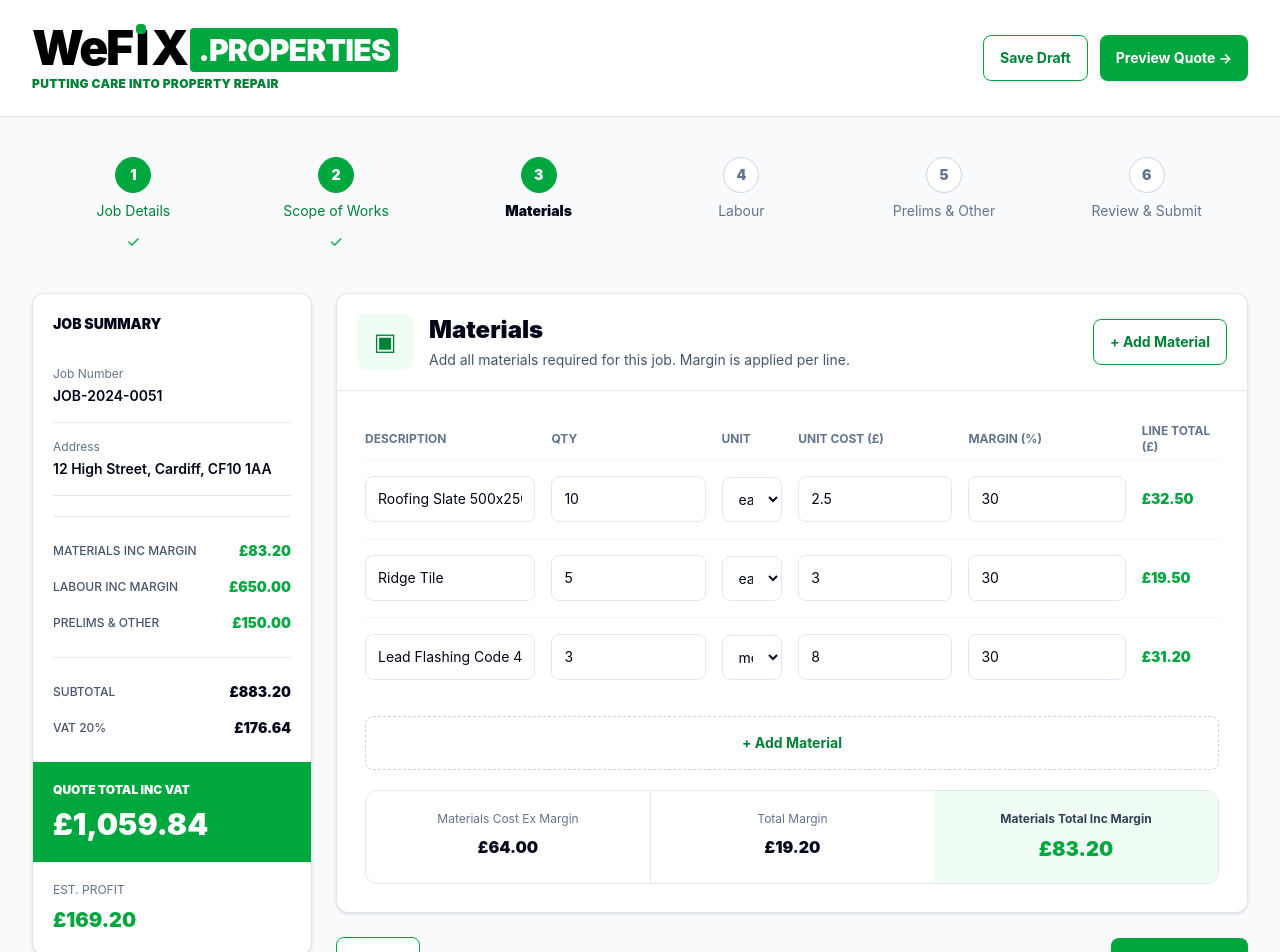
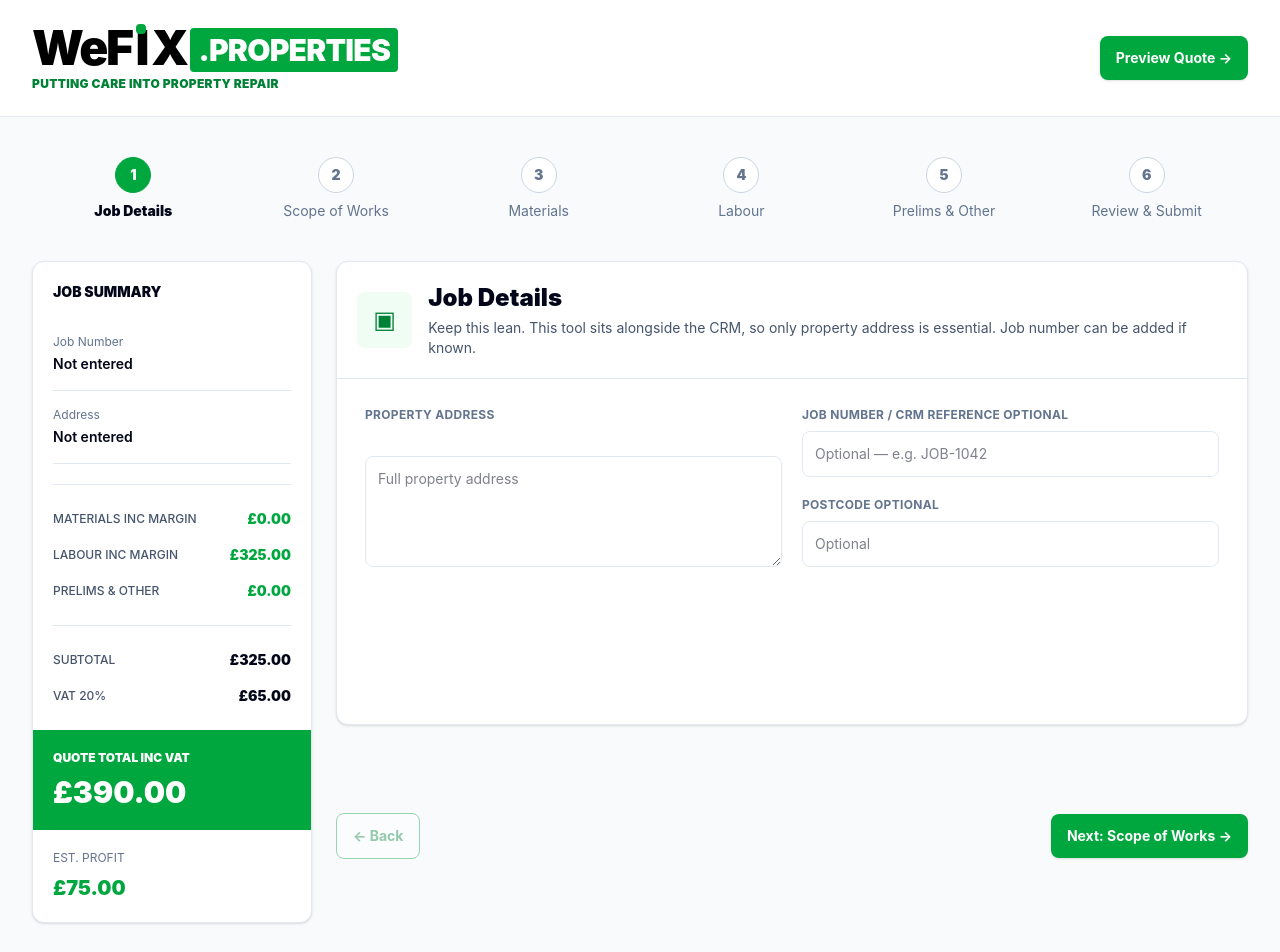
Before and after one commit to sj-wefix/wefix-quote-app, a React (Vite) app: page / in a window 1280 px wide. Shown: the top 952 px of the page. Built offline with nearby package versions, Linux system fonts and the light colour scheme.

Commit message:
Clean frontend and fix live submission

```diff
--- a/src/App.jsx
+++ b/src/App.jsx
@@ -1,4 +1,6 @@
 import React, { useMemo, useState } from "react";
+
+const SHEET_WEB_APP_URL = "https://script.google.com/macros/s/AKfycbyszVcji_ROGPJrXs7qIIvioUGO5RUfOL9DB4PFnyYu_EzLECZfNCTcuH5bK8DubdTgjw/exec";
 
 const gbp = new Intl.NumberFormat("en-GB", { style: "currency", currency: "GBP" });
 const makeId = () => `id-${Date.now()}-${Math.random().toString(36).slice(2)}`;
@@ -99,26 +101,24 @@ function SummaryRow({ label, value }) {
 }
 
 export default function MaintenanceQuotePrototype() {
-  const [step, setStep] = useState(2);
+  const [step, setStep] = useState(0);
+  const [isSubmitting, setIsSubmitting] = useState(false);
+
   const [form, setForm] = useState({
     address: "",
     postcode: "",
     jobNumber: "",
     workItems: [emptyWork()],
     observations: "",
-    materials: [
-      { id: makeId(), description: "Roofing Slate 500x250", qty: 10, unit: "each", unitCost: 2.5, margin: 30 },
-      { id: makeId(), description: "Ridge Tile", qty: 5, unit: "each", unitCost: 3, margin: 30 },
-      { id: makeId(), description: "Lead Flashing Code 4", qty: 3, unit: "metre", unitCost: 8, margin: 30 },
-    ],
+    materials: [emptyMaterial()],
     skilledRate: 250,
     skilledDays: 1,
-    skilledOperatives: 2,
+    skilledOperatives: 1,
     unskilledRate: 160,
     unskilledDays: 0,
     unskilledOperatives: 0,
     labourMargin: 30,
-    prelims: [{ id: makeId(), description: "Waste disposal / parking / protection", amount: 150, margin: 0 }],
+    prelims: [emptyPrelim()],
     vat: true,
     pricingApproach: "Competitive — sharp but commercially safe",
     adminNotes: "",
@@ -168,35 +168,38 @@ export default function MaintenanceQuotePrototype() {
     submittedAt: new Date().toISOString(),
   };
 
-  const payload = JSON.stringify(cleanQuoteData, null, 2);
-
-  const downloadPayload = () => {
-    const blob = new Blob([payload], { type: "application/json" });
-    const url = URL.createObjectURL(blob);
-    const a = document.createElement("a");
-    a.href = url;
-    a.download = `${form.jobNumber || "quote"}-submission.json`;
-    a.click();
-    URL.revokeObjectURL(url);
-  };
+  const payload = JSON.stringify(cleanQuoteData);
 
   const submitToSheet = async () => {
+    if (!form.address.trim()) {
+      alert("Please add the property address before submitting.");
+      setStep(0);
+      return;
+    }
+
+    if (SHEET_WEB_APP_URL.includes("REPLACE_WITH")) {
+      alert("Google Sheet URL is not set in App.jsx.");
+      return;
+    }
+
+    setIsSubmitting(true);
+
     try {
-      const response = await fetch("PASTE_YOUR_GOOGLE_SCRIPT_URL_HERE", {
+      await fetch(SHEET_WEB_APP_URL, {
         method: "POST",
+        mode: "no-cors",
+        headers: {
+          "Content-Type": "text/plain;charset=utf-8",
+        },
         body: payload,
       });
 
-      const result = await response.json();
-
-      if (result.success) {
       alert("Quote submitted successfully");
-      } else {
-        alert("Submission failed");
-      }
     } catch (error) {
       alert("Error submitting quote");
       console.error(error);
+    } finally {
+      setIsSubmitting(false);
     }
   };
 
@@ -205,10 +208,7 @@ export default function MaintenanceQuotePrototype() {
       <div className="border-b border-slate-200 bg-white">
         <div className="mx-auto flex max-w-7xl flex-col gap-5 px-4 py-6 md:flex-row md:items-center md:justify-between md:px-8">
           <BrandLogo />
-          <div className="flex gap-3">
-            <Button variant="secondary" onClick={downloadPayload}>Save Draft</Button>
           <Button onClick={() => setStep(5)}>Preview Quote →</Button>
-          </div>
         </div>
       </div>
 
@@ -228,11 +228,10 @@ export default function MaintenanceQuotePrototype() {
         </nav>
 
         <div className="grid gap-6 lg:grid-cols-[280px_1fr]">
-          <aside className="grid gap-5 self-start">
-            <div className="rounded-xl border border-slate-200 bg-white p-5 shadow-sm">
+          <aside className="self-start rounded-xl border border-slate-200 bg-white p-5 shadow-sm">
             <h3 className="mb-4 text-sm font-black uppercase text-slate-950">Job Summary</h3>
-              <SummaryRow label="Job Number" value={form.jobNumber || "JOB-2024-0051"} />
-              <SummaryRow label="Address" value={form.address || "12 High Street, Cardiff, CF10 1AA"} />
+            <SummaryRow label="Job Number" value={form.jobNumber || "Not entered"} />
+            <SummaryRow label="Address" value={form.address || "Not entered"} />
 
             <div className="mt-5 border-t border-slate-200 pt-4">
               <Metric label="Materials inc margin" value={gbp.format(totals.materialSell)} highlight />
@@ -251,8 +250,6 @@ export default function MaintenanceQuotePrototype() {
               <div className="text-xs uppercase text-slate-500">Est. profit</div>
               <div className="mt-2 text-xl font-black text-green-600">{gbp.format(totals.profit)}</div>
             </div>
-            </div>
-
           </aside>
 
           <section className="grid gap-6">
@@ -351,7 +348,7 @@ export default function MaintenanceQuotePrototype() {
             )}
 
             {step === 5 && (
-              <Panel title="Review & Submit" hint="Final version will submit this directly into Google Sheets or Excel Online for admin processing.">
+              <Panel title="Review & Submit" hint="Review the quote summary, then submit to the admin spreadsheet.">
                 <div className="grid gap-5 lg:grid-cols-3">
                   <div className="grid gap-3 rounded-xl border border-slate-200 bg-white p-5 lg:col-span-2">
                     <SummaryRow label="Job" value={form.jobNumber || "Not entered"} />
@@ -369,13 +366,12 @@ export default function MaintenanceQuotePrototype() {
                     <div className="rounded-xl bg-green-600 p-4 text-white"><div className="text-xs font-black uppercase">Final quote total</div><div className="text-3xl font-black">{gbp.format(totals.grandTotal)}</div></div>
                   </div>
                 </div>
-
               </Panel>
             )}
 
             <div className="flex flex-col gap-3 md:flex-row md:items-center md:justify-between">
               <Button variant="secondary" onClick={() => setStep(Math.max(0, step - 1))} disabled={step === 0}>← Back</Button>
-              {step < steps.length - 1 ? <Button onClick={() => setStep(Math.min(steps.length - 1, step + 1))}>Next: {steps[step + 1]} →</Button> : <Button onClick={submitToSheet}>Submit to spreadsheet</Button>}
+              {step < steps.length - 1 ? <Button onClick={() => setStep(Math.min(steps.length - 1, step + 1))}>Next: {steps[step + 1]} →</Button> : <Button onClick={submitToSheet} disabled={isSubmitting}>{isSubmitting ? "Submitting..." : "Submit to spreadsheet"}</Button>}
             </div>
           </section>
         </div>
@@ -385,9 +381,8 @@ export default function MaintenanceQuotePrototype() {
         <div className="mx-auto flex max-w-7xl flex-col gap-4 px-4 py-8 md:flex-row md:items-center md:justify-between md:px-8">
           <BrandLogo compact />
           <div className="text-sm text-slate-500 md:text-right">
-            <div>© 2026 WeFix Properties</div>
+            <div>© 2024 WeFix Properties</div>
             <div>Professional quotes for property repair</div>
-
           </div>
         </div>
         <div className="h-2 bg-green-600" />
```
Lines whose indentation alone changed are shown as unchanged.
